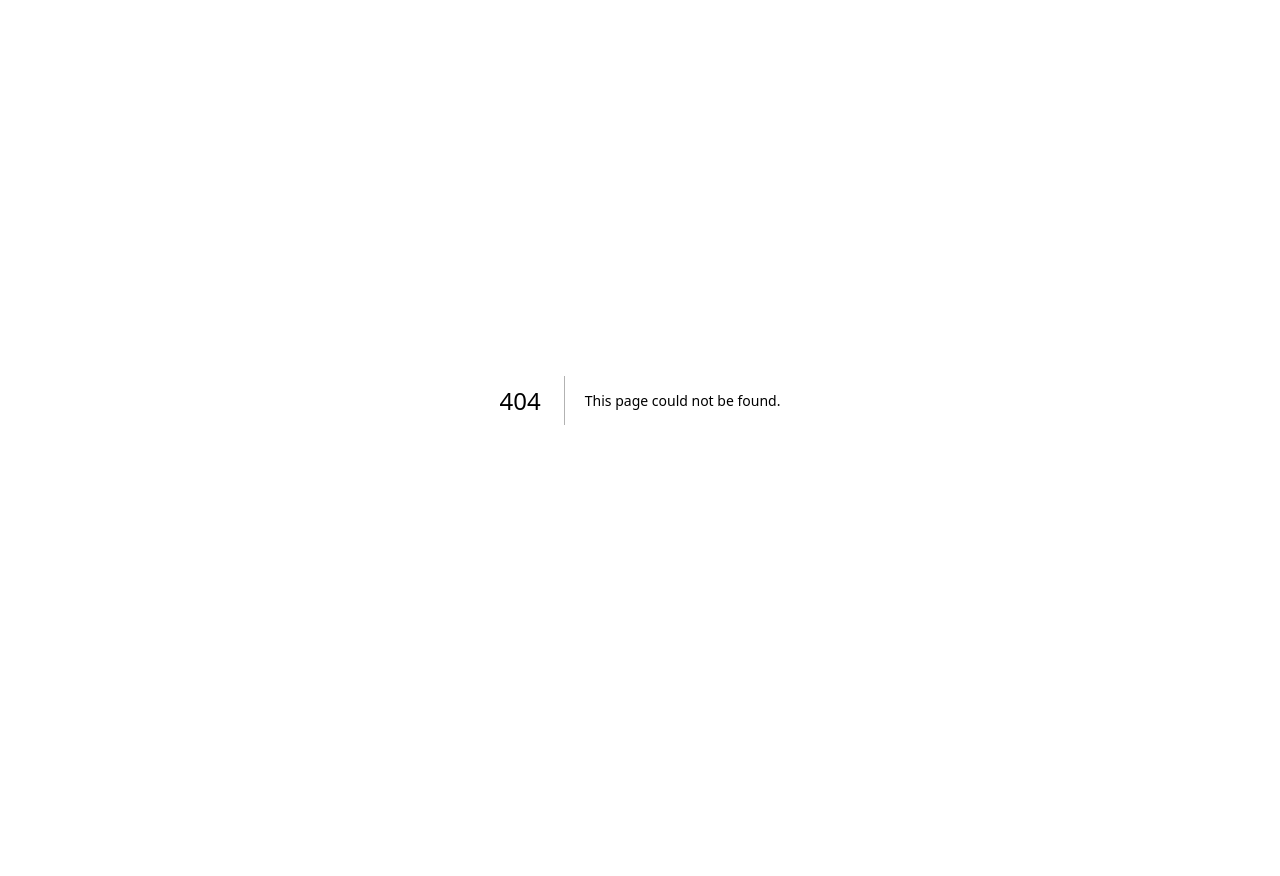
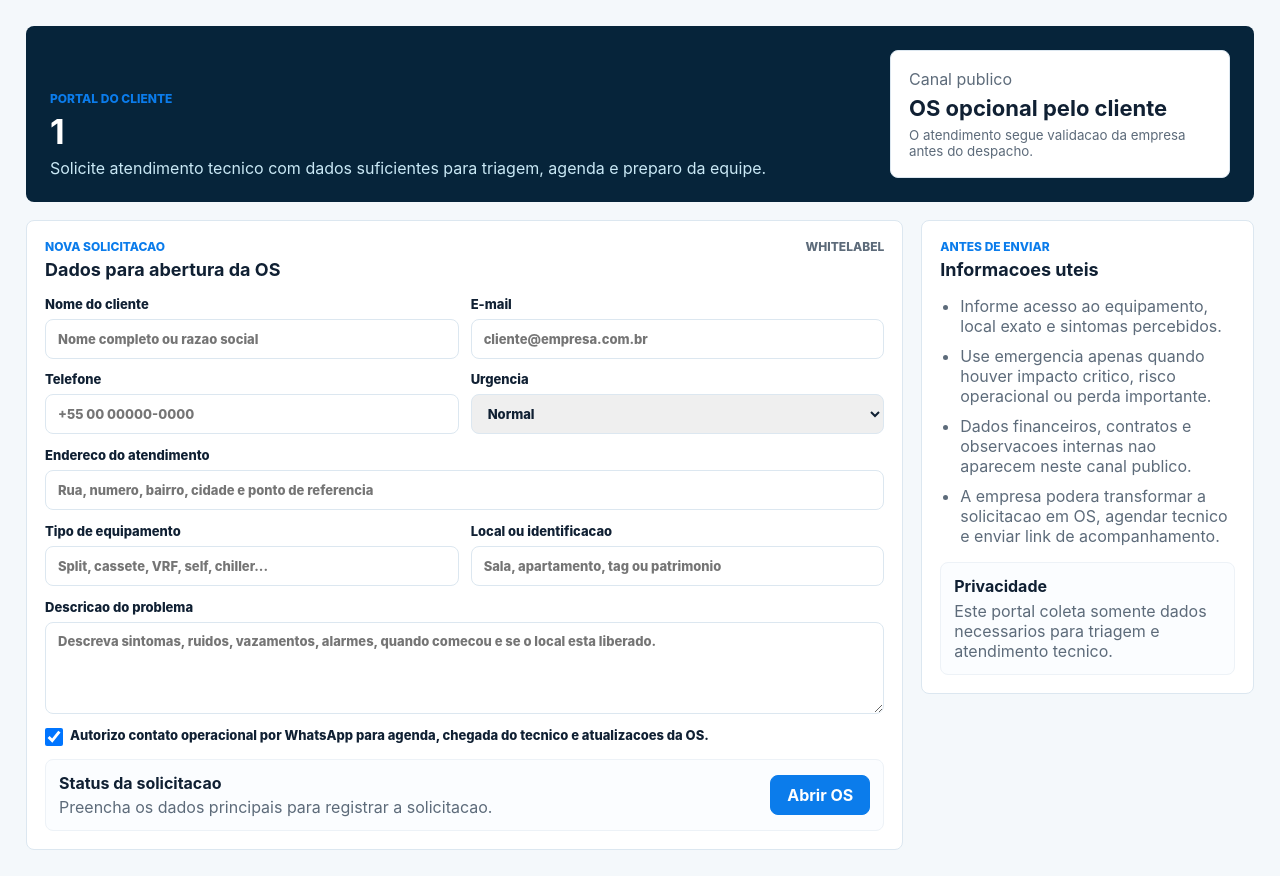
Before and after one commit to fael230982-ui/icemax, a Next.js app in the folder apps/web/: page /portal/1 in a window 1280 px wide. Before the commit this address had no page. Before the commit the page ends 800 px from the top, so only its background shows below. Built offline with nearby package versions, Linux system fonts and the light colour scheme; no server answers.

Commit message:
feat: add public customer portal

```diff
--- /dev/null
+++ b/apps/web/app/portal/[tenantSlug]/PortalOrderForm.tsx
@@ -0,0 +1,127 @@
+"use client";
+
+import { FormEvent, useState } from "react";
+import { icemaxApi } from "../../../lib/api";
+
+type PortalOrderFormProps = {
+  tenantSlug: string;
+};
+
+type SubmitState = {
+  status: "idle" | "sending" | "success" | "error";
+  message: string;
+  protocol?: string;
+};
+
+export function PortalOrderForm({ tenantSlug }: PortalOrderFormProps) {
+  const [state, setState] = useState<SubmitState>({
+    status: "idle",
+    message: "Preencha os dados principais para registrar a solicitacao.",
+  });
+
+  async function submitOrder(event: FormEvent<HTMLFormElement>) {
+    event.preventDefault();
+    const form = new FormData(event.currentTarget);
+
+    setState({
+      status: "sending",
+      message: "Enviando solicitacao para a central ICEMAX...",
+    });
+
+    try {
+      const response = await icemaxApi.createPortalOrder({
+        tenantSlug,
+        customerName: String(form.get("customerName")),
+        customerEmail: String(form.get("customerEmail")),
+        customerPhone: String(form.get("customerPhone")),
+        address: String(form.get("address")),
+        equipmentType: String(form.get("equipmentType")),
+        equipmentLabel: String(form.get("equipmentLabel")),
+        problemDescription: String(form.get("problemDescription")),
+        urgency: String(form.get("urgency")),
+        allowWhatsapp: form.get("allowWhatsapp") === "on",
+      }) as { id?: string };
+
+      event.currentTarget.reset();
+      setState({
+        status: "success",
+        message: "Solicitacao registrada. A empresa recebeu os dados e fara a triagem operacional.",
+        protocol: response.id,
+      });
+    } catch {
+      setState({
+        status: "error",
+        message: "Nao foi possivel enviar agora. Revise os dados ou acione a empresa pelo canal oficial.",
+      });
+    }
+  }
+
+  return (
+    <form className="portalForm" onSubmit={submitOrder}>
+      <div className="portalFormGrid">
+        <label>
+          Nome do cliente
+          <input name="customerName" required minLength={3} placeholder="Nome completo ou razao social" />
+        </label>
+        <label>
+          E-mail
+          <input name="customerEmail" required type="email" placeholder="cliente@empresa.com.br" />
+        </label>
+        <label>
+          Telefone
+          <input name="customerPhone" required placeholder="+55 00 00000-0000" />
+        </label>
+        <label>
+          Urgencia
+          <select name="urgency" defaultValue="normal">
+            <option value="normal">Normal</option>
+            <option value="high">Alta</option>
+            <option value="emergency">Emergencia</option>
+          </select>
+        </label>
+      </div>
+
+      <label>
+        Endereco do atendimento
+        <input name="address" required placeholder="Rua, numero, bairro, cidade e ponto de referencia" />
+      </label>
+
+      <div className="portalFormGrid">
+        <label>
+          Tipo de equipamento
+          <input name="equipmentType" required placeholder="Split, cassete, VRF, self, chiller..." />
+        </label>
+        <label>
+          Local ou identificacao
+          <input name="equipmentLabel" placeholder="Sala, apartamento, tag ou patrimonio" />
+        </label>
+      </div>
+
+      <label>
+        Descricao do problema
+        <textarea
+          name="problemDescription"
+          required
+          minLength={12}
+          rows={5}
+          placeholder="Descreva sintomas, ruidos, vazamentos, alarmes, quando comecou e se o local esta liberado."
+        />
+      </label>
+
+      <label className="portalCheck">
+        <input name="allowWhatsapp" type="checkbox" defaultChecked />
+        <span>Autorizo contato operacional por WhatsApp para agenda, chegada do tecnico e atualizacoes da OS.</span>
+      </label>
+
+      <div className={`portalSubmit ${state.status}`}>
+        <div>
+          <strong>{state.protocol ? `Protocolo ${state.protocol}` : "Status da solicitacao"}</strong>
+          <span>{state.message}</span>
+        </div>
+        <button type="submit" disabled={state.status === "sending"}>
+          {state.status === "sending" ? "Enviando" : "Abrir OS"}
+        </button>
+      </div>
+    </form>
+  );
+}
--- /dev/null
+++ b/apps/web/app/portal/[tenantSlug]/page.tsx
@@ -0,0 +1,69 @@
+import { PortalOrderForm } from "./PortalOrderForm";
+
+type PortalPageProps = {
+  params: Promise<{ tenantSlug: string }>;
+};
+
+function companyNameFromSlug(slug: string) {
+  if (slug.toLowerCase() === "icemax") {
+    return "ICEMAX Ar Condicionado";
+  }
+
+  return slug
+    .split("-")
+    .filter(Boolean)
+    .map((part) => part.charAt(0).toUpperCase() + part.slice(1))
+    .join(" ");
+}
+
+export default async function PortalPage({ params }: PortalPageProps) {
+  const { tenantSlug } = await params;
+  const companyName = companyNameFromSlug(tenantSlug);
+
+  return (
+    <main className="portalPage">
+      <section className="portalHero">
+        <div>
+          <p className="eyebrow">Portal do cliente</p>
+          <h1>{companyName}</h1>
+          <p>Solicite atendimento tecnico com dados suficientes para triagem, agenda e preparo da equipe.</p>
+        </div>
+        <div className="portalHeroStatus">
+          <span>Canal publico</span>
+          <strong>OS opcional pelo cliente</strong>
+          <small>O atendimento segue validacao da empresa antes do despacho.</small>
+        </div>
+      </section>
+
+      <section className="portalLayout">
+        <article className="portalPanel mainPortalPanel">
+          <div className="portalPanelHeader">
+            <div>
+              <p className="eyebrow">Nova solicitacao</p>
+              <h2>Dados para abertura da OS</h2>
+            </div>
+            <span>Whitelabel</span>
+          </div>
+          <PortalOrderForm tenantSlug={tenantSlug} />
+        </article>
+
+        <aside className="portalPanel portalSide">
+          <div>
+            <p className="eyebrow">Antes de enviar</p>
+            <h2>Informacoes uteis</h2>
+          </div>
+          <ul className="portalList">
+            <li>Informe acesso ao equipamento, local exato e sintomas percebidos.</li>
+            <li>Use emergencia apenas quando houver impacto critico, risco operacional ou perda importante.</li>
+            <li>Dados financeiros, contratos e observacoes internas nao aparecem neste canal publico.</li>
+            <li>A empresa podera transformar a solicitacao em OS, agendar tecnico e enviar link de acompanhamento.</li>
+          </ul>
+          <div className="portalPrivacy">
+            <strong>Privacidade</strong>
+            <span>Este portal coleta somente dados necessarios para triagem e atendimento tecnico.</span>
+          </div>
+        </aside>
+      </section>
+    </main>
+  );
+}
--- a/apps/web/app/styles.css
+++ b/apps/web/app/styles.css
@@ -51,13 +51,19 @@ button:disabled {
 }
 
 input,
-select {
+select,
+textarea {
   min-height: 40px;
   border: 1px solid var(--border);
   border-radius: 8px;
   padding: 0 12px;
   color: var(--ink);
   font: inherit;
+}
+
+textarea {
+  padding-top: 10px;
+  resize: vertical;
 }
 
 .shell {
@@ -849,6 +855,166 @@ dd {
   font-size: 13px;
 }
 
+.portalPage {
+  min-height: 100vh;
+  display: grid;
+  align-content: start;
+  gap: 18px;
+  padding: 26px;
+  background: #f4f8fb;
+}
+
+.portalHero {
+  display: grid;
+  grid-template-columns: minmax(0, 1fr) minmax(230px, 340px);
+  gap: 18px;
+  align-items: end;
+  border-radius: 8px;
+  padding: 24px;
+  color: #ffffff;
+  background: #06243a;
+}
+
+.portalHero h1 {
+  margin-bottom: 6px;
+  font-size: 34px;
+}
+
+.portalHero p:not(.eyebrow) {
+  margin-bottom: 0;
+  color: #c9e8f5;
+}
+
+.portalHeroStatus,
+.portalPanel {
+  border: 1px solid var(--border);
+  border-radius: 8px;
+  background: var(--surface);
+}
+
+.portalHeroStatus {
+  display: grid;
+  gap: 6px;
+  padding: 18px;
+  color: var(--ink);
+}
+
+.portalHeroStatus span,
+.portalHeroStatus small,
+.portalPanelHeader span,
+.portalList,
+.portalPrivacy span,
+.portalSubmit span {
+  color: var(--muted);
+}
+
+.portalHeroStatus strong {
+  font-size: 22px;
+}
+
+.portalLayout {
+  display: grid;
+  grid-template-columns: minmax(0, 1.45fr) minmax(280px, 0.55fr);
+  gap: 18px;
+  align-items: start;
+}
+
+.portalPanel {
+  padding: 18px;
+}
+
+.portalPanelHeader {
+  display: flex;
+  justify-content: space-between;
+  gap: 14px;
+  align-items: flex-start;
+  margin-bottom: 16px;
+}
+
+.portalPanelHeader span {
+  font-size: 12px;
+  font-weight: 800;
+  text-transform: uppercase;
+}
+
+.portalForm {
+  display: grid;
+  gap: 13px;
+}
+
+.portalForm label {
+  display: grid;
+  gap: 7px;
+  color: var(--ink);
+  font-size: 13px;
+  font-weight: 800;
+}
+
+.portalFormGrid {
+  display: grid;
+  grid-template-columns: repeat(2, minmax(0, 1fr));
+  gap: 12px;
+}
+
+.portalCheck {
+  grid-template-columns: 18px 1fr;
+  align-items: start;
+  font-weight: 600;
+}
+
+.portalCheck input {
+  min-height: 18px;
+  margin: 1px 0 0;
+}
+
+.portalSubmit {
+  display: flex;
+  justify-content: space-between;
+  gap: 14px;
+  align-items: center;
+  border: 1px solid #edf2f7;
+  border-radius: 8px;
+  padding: 13px;
+  background: #fbfdff;
+}
+
+.portalSubmit div,
+.portalSubmit span {
+  display: grid;
+  gap: 4px;
+}
+
+.portalSubmit.success {
+  border-color: #bbf7d0;
+  background: #ecfdf5;
+}
+
+.portalSubmit.error {
+  border-color: #fecaca;
+  background: #fff1f2;
+}
+
+.portalSide {
+  display: grid;
+  gap: 16px;
+}
+
+.portalList {
+  display: grid;
+  gap: 10px;
+  margin: 0;
+  padding-left: 20px;
+}
+
+.portalPrivacy {
+  display: grid;
+  gap: 5px;
+  border: 1px solid #edf2f7;
+  border-radius: 8px;
+  padding: 13px;
+  background: #fbfdff;
+}
+
 @media (max-width: 1180px) {
   .content,
   .metrics {
@@ -891,6 +1057,9 @@ dd {
   .aiGrid,
   .contractGrid,
   .flow,
+  .portalHero,
+  .portalLayout,
+  .portalFormGrid,
   .trackingHero,
   .trackingGrid,
   .trackingSteps,
```
Also changed, not shown: 3 other files (tests, documents, lock files or other folders).
